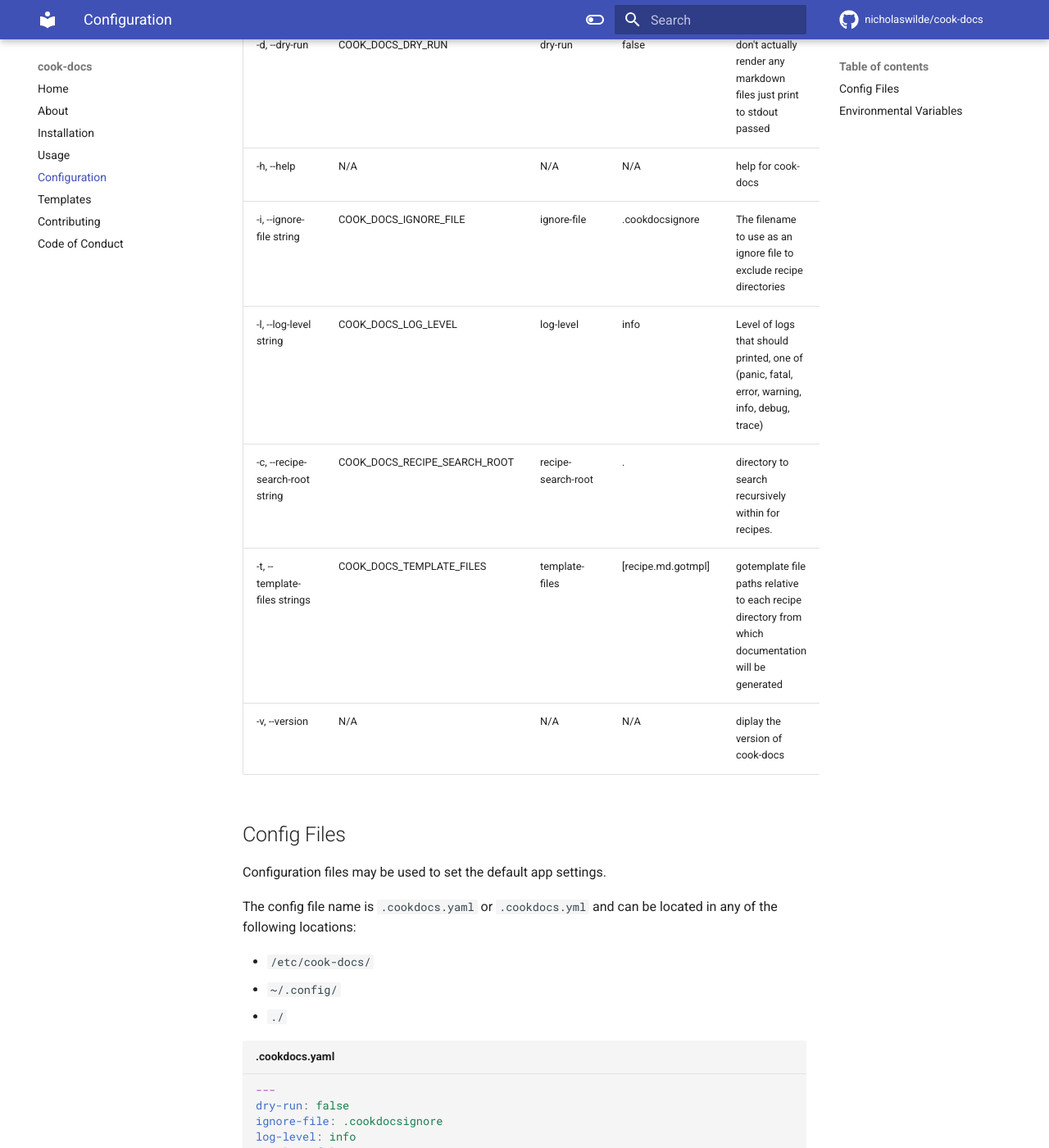
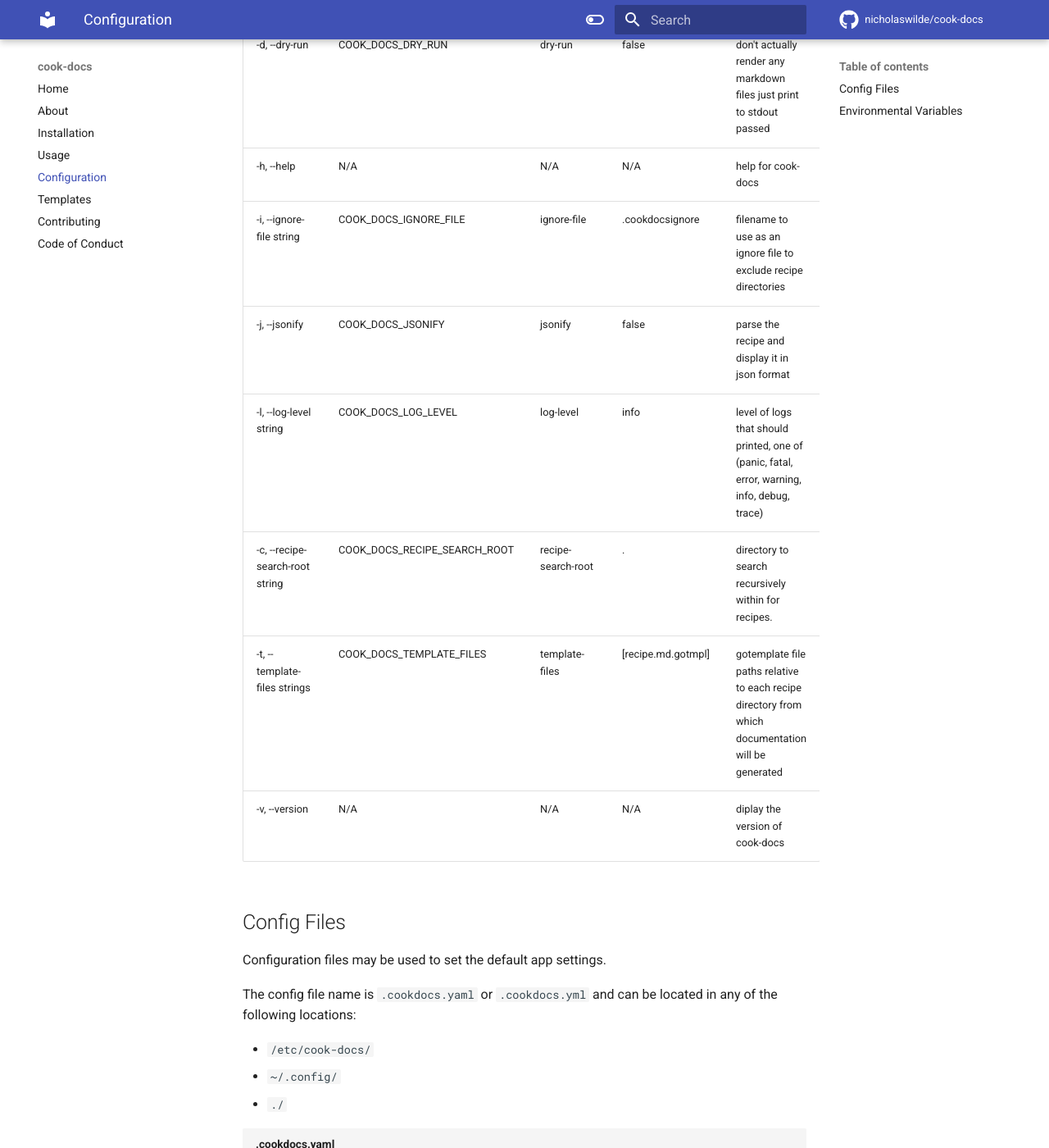
Before and after one commit to nicholaswilde/cook-docs, an MkDocs documentation site: the page built from docs/configuration.md, in a window 1280 px wide and 1400 px high, scrolled down 297 px. Shown: the whole window at 82% size. Built offline with MkDocs 1.6.1 and Material for MkDocs 9.7.7, drawn with Linux system fonts in a browser that asks for light colours; comment, search, counter and statistics services are not loaded.

Commit message:
Add jsonify
Signed-off-by: nιcнolaѕ wιlde <Nicholas Wilde>

```diff
--- a/docs/configuration.md
+++ b/docs/configuration.md
@@ -8,8 +8,9 @@ Here is a list of the current supported parameters:
 |---------------------------------|------------------------------|--------------------|--------------------|----------------------------------------------------------------------------------------------------|
 | -d, --dry-run                   | COOK_DOCS_DRY_RUN            | dry-run            | false              | don't actually render any markdown files just print to stdout passed                               |
 | -h, --help                      | N/A                          | N/A                | N/A                | help for cook-docs                                                                                 |
-| -i, --ignore-file string        | COOK_DOCS_IGNORE_FILE        | ignore-file        | .cookdocsignore    | The filename to use as an ignore file to exclude recipe directories                                |
-| -l, --log-level string          | COOK_DOCS_LOG_LEVEL          | log-level          | info               | Level of logs that should printed, one of (panic, fatal, error, warning, info, debug, trace)       |
+| -i, --ignore-file string        | COOK_DOCS_IGNORE_FILE        | ignore-file        | .cookdocsignore    | filename to use as an ignore file to exclude recipe directories                                    |
+| -j, --jsonify                   | COOK_DOCS_JSONIFY            | jsonify            | false              | parse the recipe and display it in json format                                                     |
+| -l, --log-level string          | COOK_DOCS_LOG_LEVEL          | log-level          | info               | level of logs that should printed, one of (panic, fatal, error, warning, info, debug, trace)       |
 | -c, --recipe-search-root string | COOK_DOCS_RECIPE_SEARCH_ROOT | recipe-search-root | .                  | directory to search recursively within for recipes.                                                |
 | -t, --template-files strings    | COOK_DOCS_TEMPLATE_FILES     | template-files     | [recipe.md.gotmpl] | gotemplate file paths relative to each recipe directory from which documentation will be generated |
 | -v, --version                   | N/A                          | N/A                | N/A                | diplay the version of cook-docs                                                                    |
@@ -29,6 +30,7 @@ any of the following locations:
 ---
 dry-run: false
 ignore-file: .cookdocsignore
+jsonify: false
 log-level: info
 template-files:
   - recipe.md.gotmpl
```
